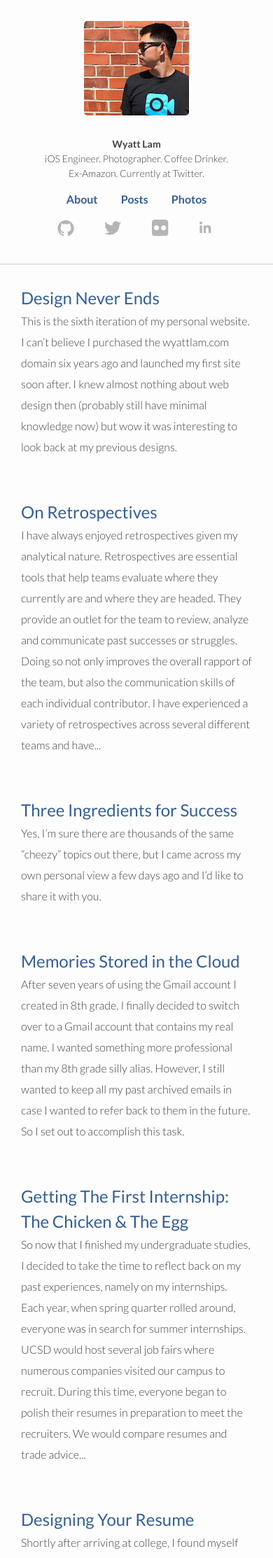
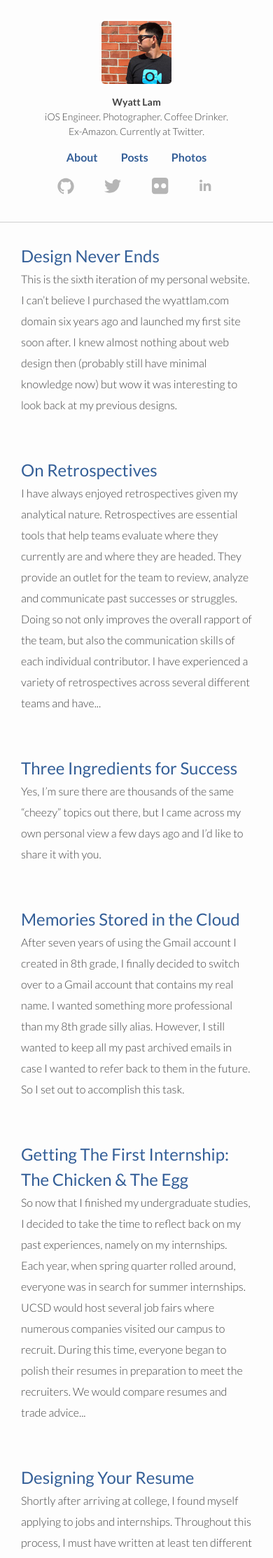
Before and after one commit to wyattlam1/wyattlam1.github.io, a Jekyll site: the page built from index.html, in a window 390 px wide. Shown: the top 2227 px of the page at 70% size. Built offline with Jekyll 4.4.1, drawn with Linux system fonts in a browser that asks for light colours.

Commit message:
shrink profile img on mobile

```diff
--- a/_sass/_layout.scss
+++ b/_sass/_layout.scss
@@ -29,9 +29,15 @@ $left-container-width: 200px;
 .profile-img {
     border-radius: 5px;
     margin-bottom: $spacing-unit;
+
     &:hover {
         opacity: .8;
         filter: alpha(opacity=80);
+    }
+
+    @include media-query($on-palm) {
+        margin-bottom: $spacing-unit / 2;
+        width: 100px;
     }
 }
 
```
